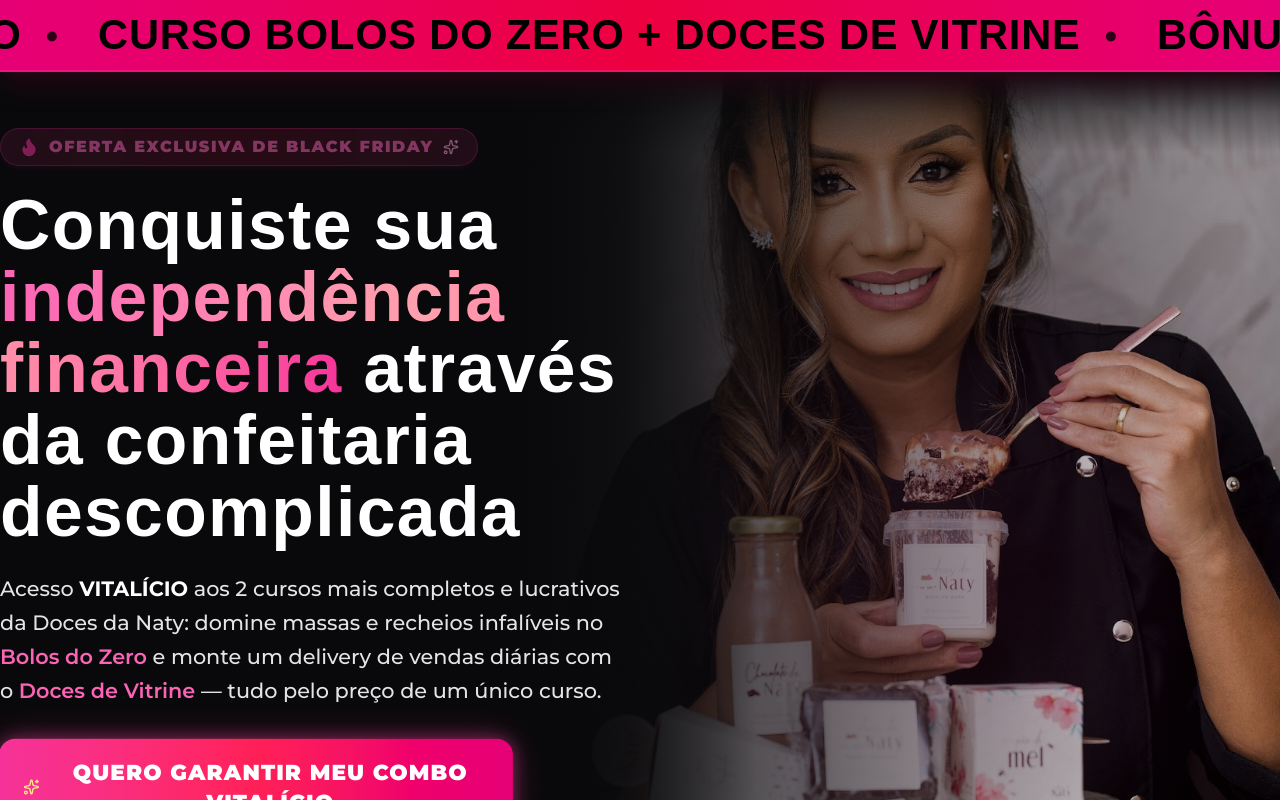
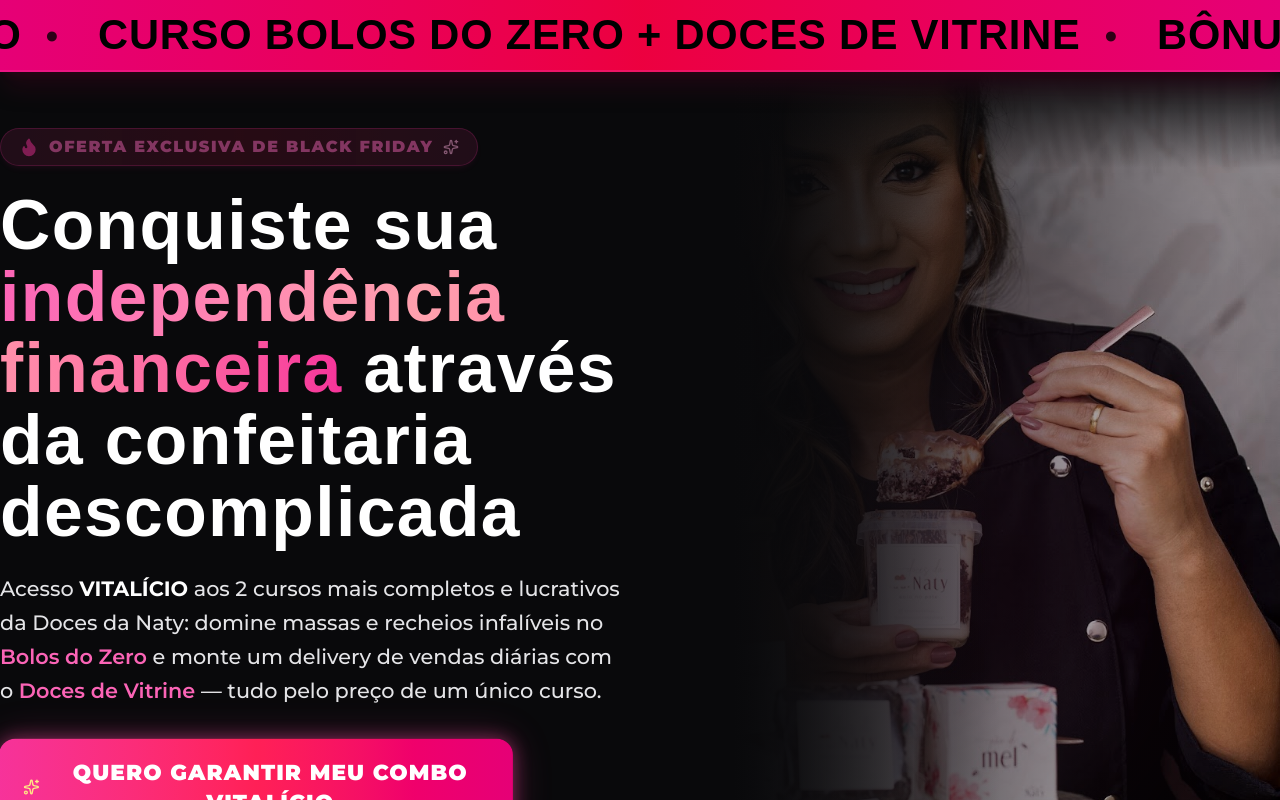
Before and after one commit to felipematos180702/teste-blackfriday-combo-da-naty, a React (Vite) app: page / in a window 1280 px wide. Shown: the top 800 px of the page. Built offline with nearby package versions, Linux system fonts and the light colour scheme; a web font is replaced by a local one.

Commit message:
style(hero): refine desktop image positioning and mask
Adjust dimensions and apply a linear mask to the hero image for better visual integration with the layout.

```diff
--- a/src/components/HeroSection.tsx
+++ b/src/components/HeroSection.tsx
@@ -35,26 +35,26 @@ export const HeroSection: React.FC<HeroSectionProps> = ({ onOpenCheckout }) => {
           <div className="absolute inset-x-0 top-0 h-10 bg-gradient-to-b from-[#09090b]/40 to-transparent pointer-events-none" />
         </div>
 
-        {/* Versão Desktop: Background Image no lado direito com transição na borda esquerda */}
-        <div className="hidden lg:flex absolute right-0 top-0 bottom-0 lg:w-[680px] xl:w-[780px] 2xl:w-[860px] pointer-events-none z-0 items-end justify-end overflow-hidden">
+        {/* Versão Desktop: Background Image no lado direito encostada na lateral direita */}
+        <div className="hidden lg:flex absolute right-0 top-0 bottom-0 lg:w-[720px] xl:w-[840px] 2xl:w-[940px] pointer-events-none z-0 items-end justify-end overflow-hidden">
           <img
             src={nataschaHeroImg}
             alt="Natascha - Doces da Naty"
-            className="h-full w-full max-h-full object-contain object-bottom opacity-95 scale-[1.32] xl:scale-[1.35] origin-bottom translate-y-12 xl:translate-y-25 transition-all duration-700"
+            className="h-full w-full max-h-full object-contain object-[right_bottom] opacity-95 scale-[1.32] xl:scale-[1.35] origin-bottom-right translate-y-12 xl:translate-y-25 transition-all duration-700 [mask-image:linear-gradient(to_right,transparent_0%,transparent_12%,black_38%,black_100%)] [-webkit-mask-image:linear-gradient(to_right,transparent_0%,transparent_12%,black_38%,black_100%)]"
             onError={(e) => {
               (e.currentTarget as HTMLImageElement).src = '/images/natascha_hero.jpg';
             }}
           />
 
-          {/* Gradient Overlay na borda esquerda (transição suave para os textos da lateral esquerda) */}
-          <div className="absolute inset-0 bg-gradient-to-r from-[#09090b] via-[#09090b]/85 lg:via-[#09090b]/50 to-transparent pointer-events-none z-10" />
+          {/* Gradient Overlay na borda esquerda: sólido #09090b e transição profunda para fusão perfeita em tela cheia */}
+          <div className="absolute inset-y-0 left-0 w-full bg-gradient-to-r from-[#09090b] via-[#09090b] via-20% lg:via-28% xl:via-35% to-transparent pointer-events-none z-10" />
 
           {/* Camada vertical adicional de reforço na transição da borda esquerda */}
-          <div className="absolute left-0 top-0 bottom-0 w-64 bg-gradient-to-r from-[#09090b] via-[#09090b]/75 to-transparent pointer-events-none z-10" />
+          <div className="absolute inset-y-0 left-0 w-2/3 bg-gradient-to-r from-[#09090b] via-[#09090b]/90 to-transparent pointer-events-none z-10" />
 
           {/* Fades de fusão suave no topo e na base */}
-          <div className="absolute inset-x-0 bottom-0 h-32 bg-gradient-to-t from-[#09090b] via-[#09090b]/80 to-transparent pointer-events-none z-10" />
-          <div className="absolute inset-x-0 top-0 h-20 bg-gradient-to-b from-[#09090b] via-[#09090b]/40 to-transparent pointer-events-none z-10" />
+          <div className="absolute inset-x-0 bottom-0 h-36 bg-gradient-to-t from-[#09090b] via-[#09090b]/80 to-transparent pointer-events-none z-10" />
+          <div className="absolute inset-x-0 top-0 h-24 bg-gradient-to-b from-[#09090b] via-[#09090b]/50 to-transparent pointer-events-none z-10" />
 
           {/* Ambient pink accent glow behind image */}
           <div className="absolute bottom-1/4 right-1/4 w-96 h-96 bg-pink-600/20 blur-[140px] rounded-full pointer-events-none" />
```
